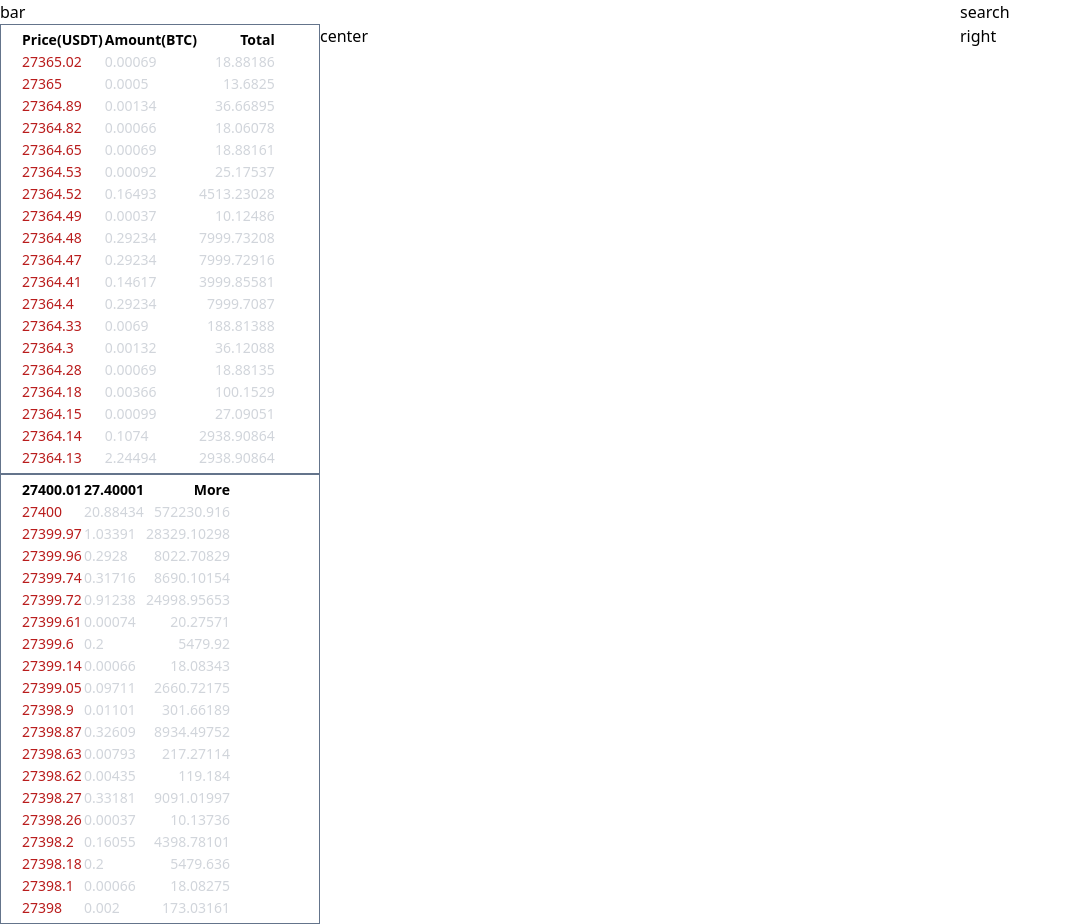
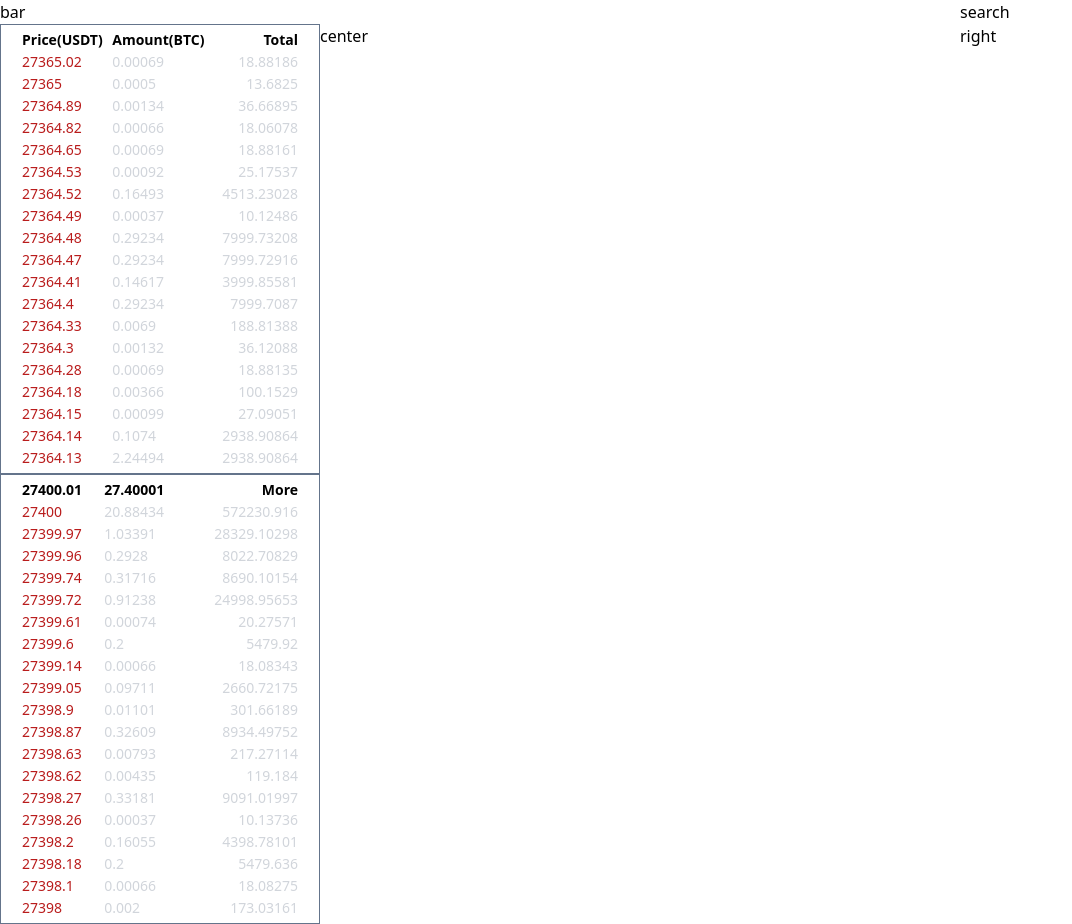
Before and after one commit to abdallhsamy/trading, a Vue app: page / in a window 1280 px wide. Shown: the whole page, without its empty margins (0-1072 px from the left). Built offline with nearby package versions, Linux system fonts and the light colour scheme.

Commit message:
fix orderbook ui

```diff
--- a/src/components/OrderBook.vue
+++ b/src/components/OrderBook.vue
@@ -2,8 +2,8 @@
 <template>
 <div class="text-sm">
 
-    <div class="border border-slate-500">
-        <table class="table-auto mx-5 my-1">
+    <div class="border border-slate-500 px-5 py-1">
+        <table class="table-auto  w-full text-left">
             <thead>
             <tr>
                 <th>Price(USDT)</th>
@@ -13,7 +13,7 @@
             </thead>
             <tbody>
             <tr v-for="item in sellItems">
-                <td class="text-red-700">{{ item.price }}</td>
+                <td  class="text-red-700">{{ item.price }}</td>
                 <td class="text-gray-300">{{ item.amount }}</td>
                 <td class="text-gray-300 text-right">{{ item.total }}</td>
             </tr>
@@ -21,8 +21,8 @@
         </table>
     </div>
 
-    <div class="border border-slate-500	 ">
-    <table class="table-auto mx-5 my-1">
+    <div class="border border-slate-500	px-5 py-1">
+    <table class="table-auto  w-full text-left">
         <thead>
         <tr>
             <th >27400.01</th>
```
